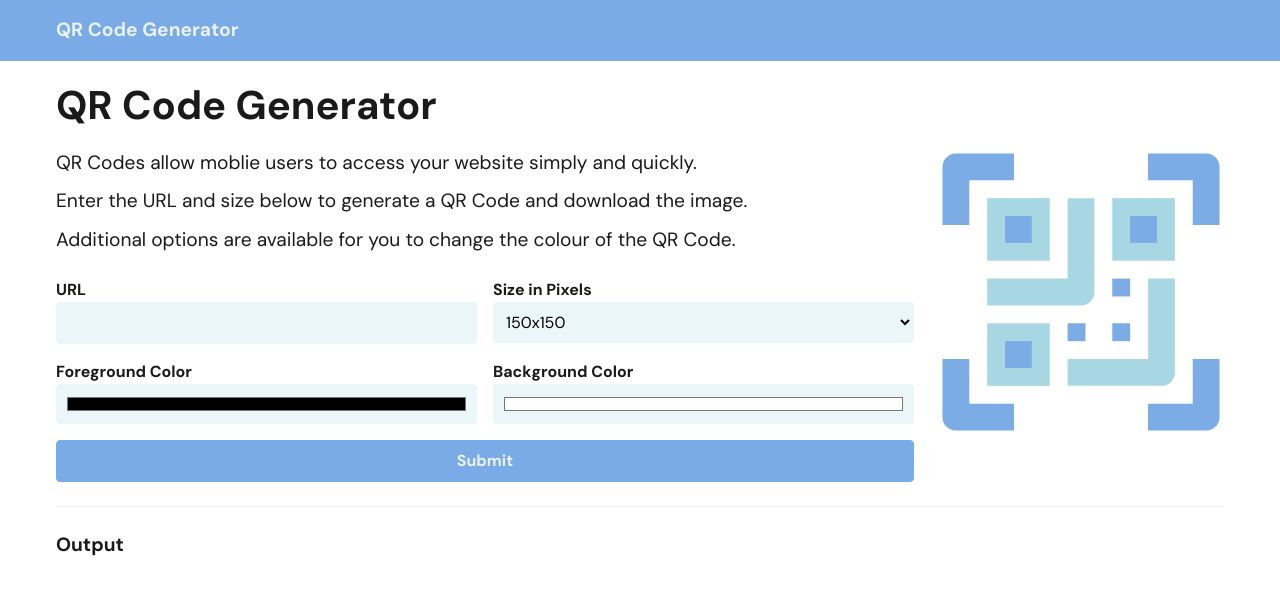
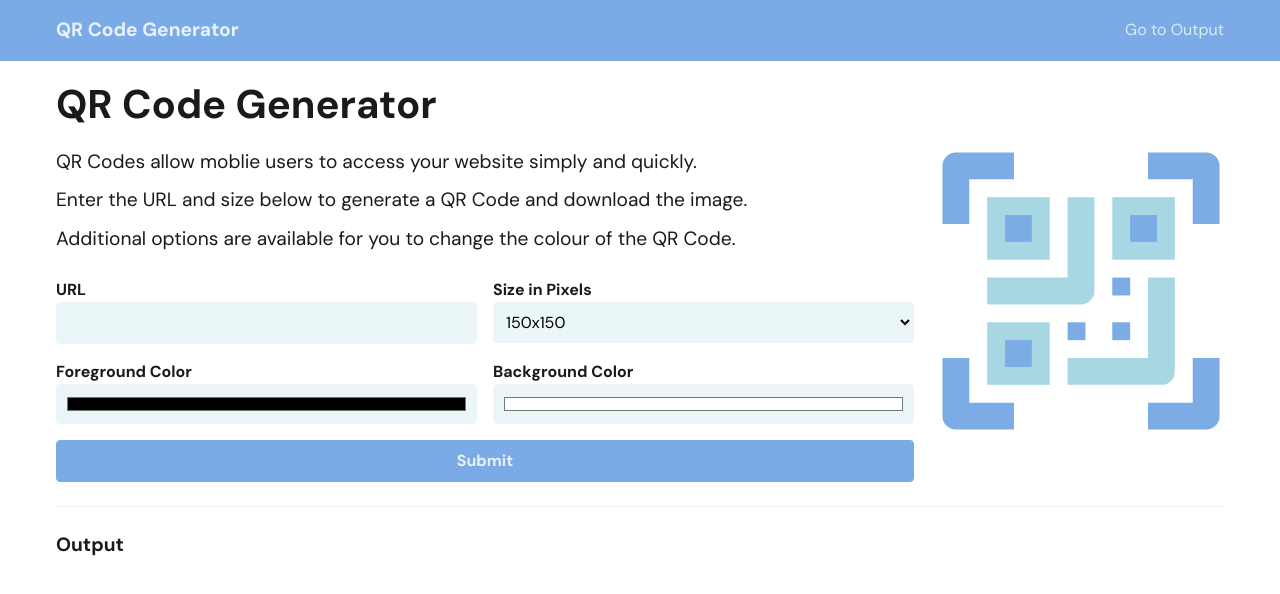
Before and after one commit to davinaleong/proj-qr-code-generator, a plain HTML site: page index.html in a window 1280 px wide. Drawn offline with Linux system fonts and the light colour scheme.

Commit message:
Made header sticky

```diff
--- a/index.html
+++ b/index.html
@@ -33,9 +33,10 @@
     <script defer src="./scripts/main.js"></script>
   </head>
   <body>
-    <header class="bg-primary-400 py-400">
-      <div class="container">
+    <header class="primary-header | bg-primary-400 py-400">
+      <div class="container header-grid">
         <p class="text-primary-100 fw-bold fs-500">QR Code Generator</p>
+        <a href="#output" class="header-link">Go to Output</a>
       </div>
     </header>
 
--- a/styles/main.css
+++ b/styles/main.css
@@ -26,7 +26,8 @@
   --clr-primary-400: hsl(213, 68%, 69%);
 
   --clr-accent-100: hsl(193, 53%, 95%);
-  --clr-accent-300: hsl(193, 53%, 88%);
+  --clr-accent-200: hsl(193, 53%, 90%);
+  --clr-accent-300: hsl(193, 53%, 85%);
   --clr-accent-400: hsl(193, 53%, 78%);
 
   --clr-danger-400: hsl(4, 90%, 58%);
@@ -74,6 +75,7 @@
   --size-1000: 6rem;
   --size-1100: 7rem;
 
+  --header-height: 3.75rem;
   --container-width: 75rem;
   --container-spacer: var(--size-400);
 
@@ -96,6 +98,10 @@ body {
   grid-template-rows: max-content auto;
 }
 
+main {
+  margin-top: var(--header-height);
+}
+
 .swatches {
   display: flex;
   flex-wrap: wrap;
@@ -117,6 +123,10 @@ body {
   max-width: var(--container-width);
   margin-inline: auto;
   padding-inline: var(--container-spacer);
+}
+
+a {
+  text-decoration: none;
 }
 
 .btn {
@@ -142,6 +152,28 @@ body {
   color: var(--btn-clr-hover);
   background-color: var(--btn-clr-bg-hover);
   border: thin solid var(--btn-clr-bg-hover);
+}
+
+/** Content - Header **/
+.primary-header {
+  position: fixed;
+  top: 0;
+  left: 0;
+  right: 0;
+}
+
+.header-grid {
+  display: flex;
+  align-items: center;
+  justify-content: space-between;
+}
+
+.header-link {
+  color: var(--clr-accent-200);
+}
+
+.header-link:where(:hover, :focus, :focus-visible) {
+  color: var(--clr-accent-300);
 }
 
 /** Content - Grid **/
```
